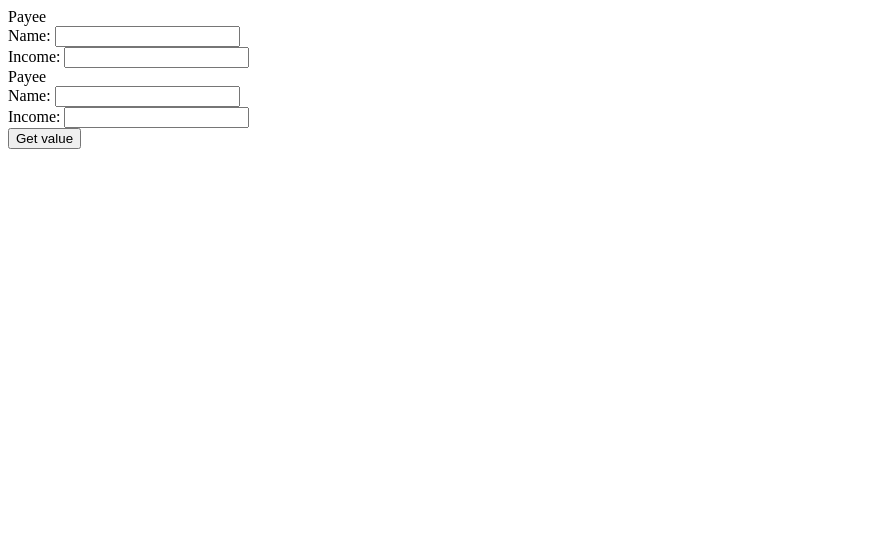
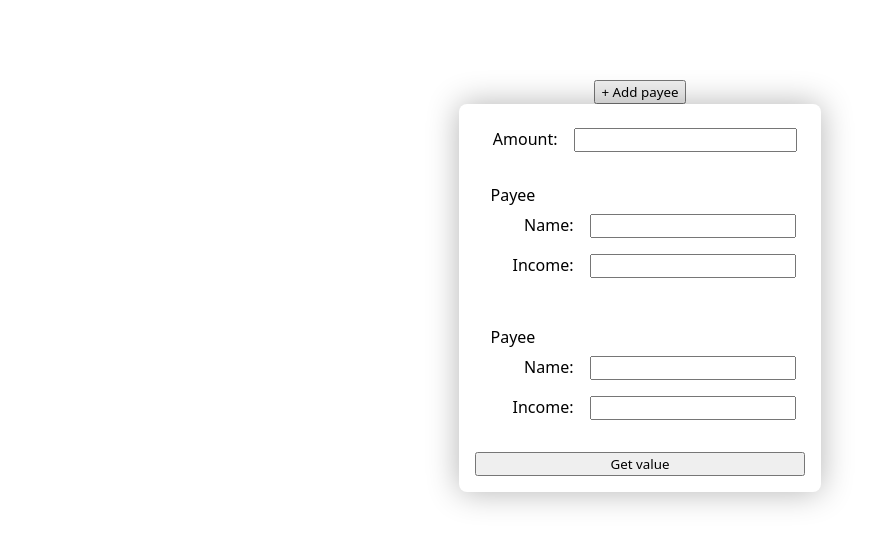
Before and after one commit to jofaval/equal-shared-pay-ts, a website: page index.html in a window 1280 px wide. Shown: the whole page, without its empty margins (0-891 px from the left). Drawn offline with Linux system fonts and the light colour scheme.

Commit message:
feat(algorithm): progress

```diff
--- a/index.html
+++ b/index.html
@@ -9,17 +9,17 @@
 
   <body>
     <template id="payee-template">
-      <div class="">
+      <div class="payee">
         <caption>
           Payee
         </caption>
 
-        <div class="payee-name__container">
+        <div class="payee-name__container payee-container">
           <label for="">Name:</label>
           <input type="text" name="" />
         </div>
 
-        <div class="payee-income__container">
+        <div class="payee-income__container payee-container">
           <label for="">Income:</label>
           <input type="number" name="" required />
         </div>
@@ -28,8 +28,15 @@
 
     <div id="result"></div>
 
-    <form id="equalPayForm">
-      <div id="equalPayFormPayees"></div>
+    <button id="addPayeeButton">+ Add payee</button>
+
+    <form id="equalPayForm" class="payee-form">
+      <div class="payee-name__container payee-container">
+        <label for="amount">Amount:</label>
+        <input type="number" name="amount" />
+      </div>
+
+      <div id="equalPayFormPayees" class="payee-form__elements"></div>
 
       <input type="submit" value="Get value" />
     </form>
--- a/public/main.css
+++ b/public/main.css
@@ -0,0 +1,65 @@
+* {
+  box-sizing: border-box;
+  font-family: system-ui, -apple-system, BlinkMacSystemFont, "Segoe UI", Roboto,
+    Oxygen, Ubuntu, Cantarell, "Open Sans", "Helvetica Neue", sans-serif;
+}
+
+html,
+body {
+  margin: 0;
+  padding: 0;
+  border: 0;
+
+  width: 100%;
+  height: 100%;
+
+  display: flex;
+  justify-content: start;
+  align-items: center;
+
+  padding-top: 2.5rem;
+
+  flex-direction: column;
+}
+
+form {
+  display: flex;
+  flex-direction: column;
+  gap: 0.5rem;
+
+  border-radius: 0.5rem;
+  box-shadow: 0 0 2rem rgba(0, 0, 0, 0.3);
+
+  padding: 1rem;
+  min-width: 350px;
+}
+
+form,
+.payee-form__elements {
+  display: flex;
+  flex-direction: column;
+  gap: 0.5rem;
+}
+
+form caption {
+  font-weight: bold;
+}
+
+.payee {
+  padding: 1rem;
+}
+
+.payee-container {
+  padding: 0.5rem;
+  display: flex;
+  gap: 1rem;
+}
+
+.payee-container label {
+  flex: 75px 0 0;
+  text-align: right;
+}
+
+.payee-container input {
+  flex: 1;
+}
--- a/src/main.js
+++ b/src/main.js
@@ -63,11 +63,17 @@ function generatePayee() {
   return payee;
 }
 
+function appendPayee() {
+  const form = document.getElementById("equalPayFormPayees");
+  form.appendChild(generatePayee());
+}
+
 function formGeneration() {
-  const form = document.getElementById("equalPayFormPayees");
+  appendPayee();
+  appendPayee();
 
-  form.appendChild(generatePayee());
-  form.appendChild(generatePayee());
+  const addPayeeButton = document.getElementById("addPayeeButton");
+  addPayeeButton.onclick = appendPayee;
 }
 
 (() => {
```
Also changed, not shown: src/equal-pay.js (+133 -0 lines).
